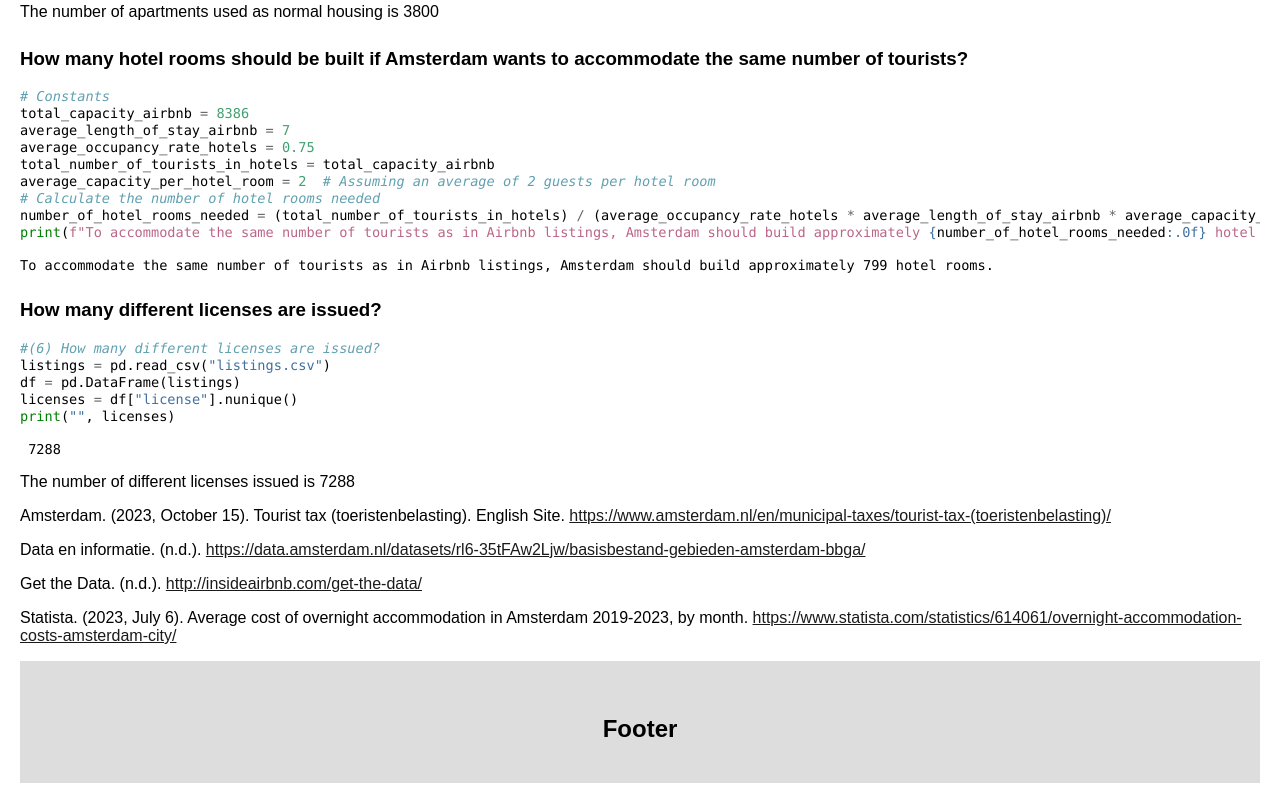
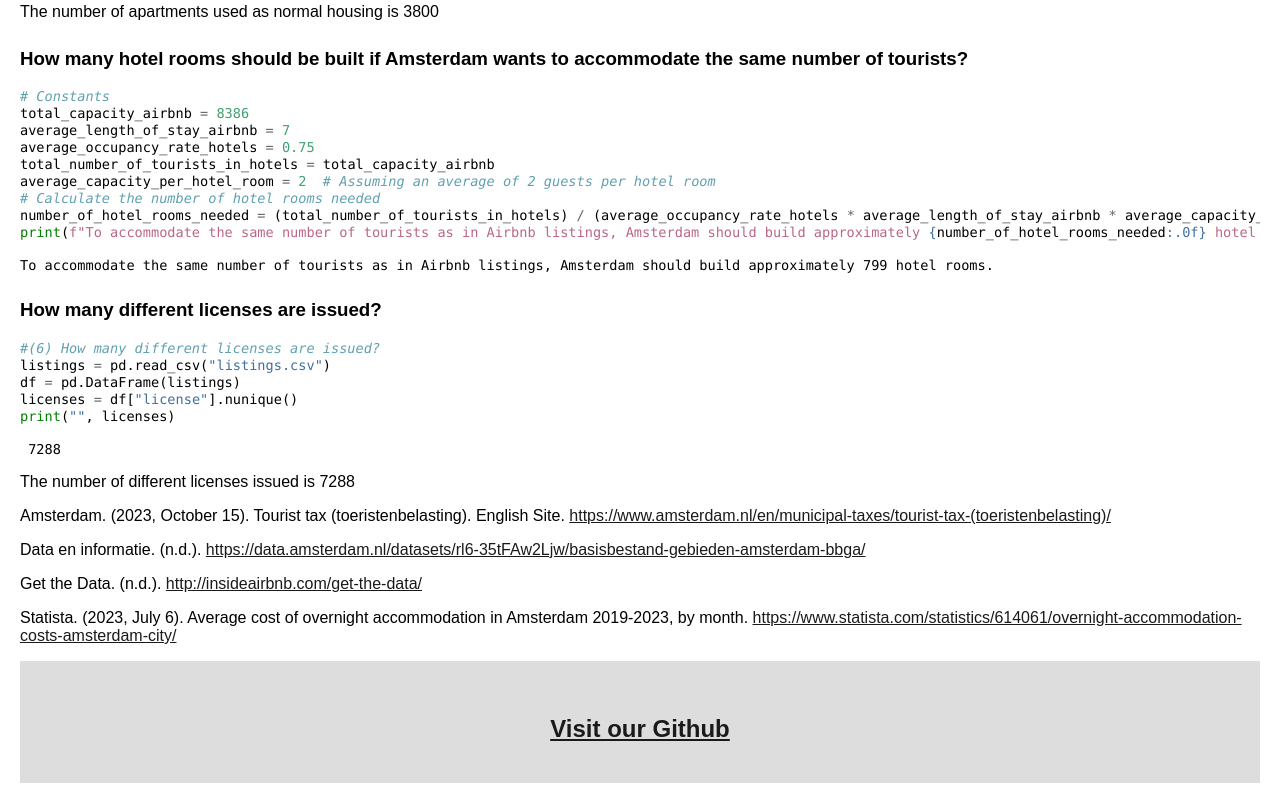
Before and after one commit to Python-beesten-group-6/Data1, a plain HTML site: page as3.html in a window 1280 px wide. Shown: the part 4896-5699 px from the top of the page. Drawn offline with Linux system fonts and the light colour scheme.

Commit message:
Update as3.html footer

```diff
--- a/as3.html
+++ b/as3.html
@@ -709,7 +709,7 @@ class="uri">https://www.statista.com/statistics/614061/overnight-accommodation-c
 
 <div id="b3d33828-7d4c-42ee-9c6d-18680fbe6f7f" class="cell markdown">
 <div class="footer">
-  <h2>Footer</h2>
+    <h2><a href="https://github.com/Python-beesten-group-6/data1.io">Visit our Github</a></h2>
 </div>
 
 </body>
```
